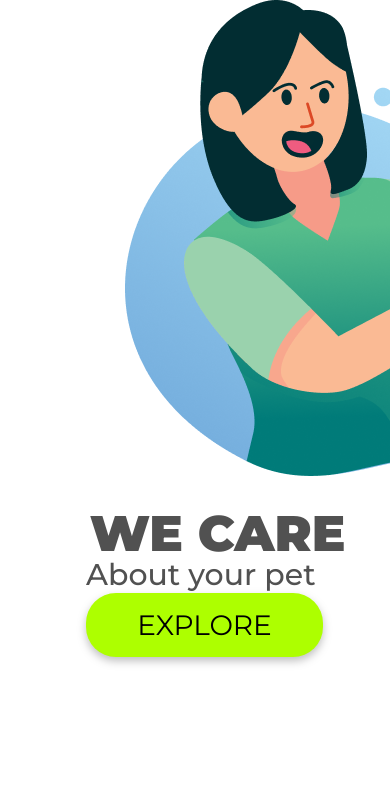
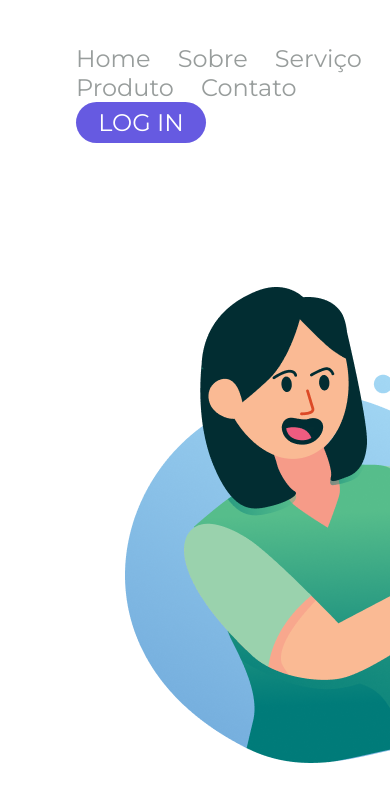
Before and after one commit to igoorfreire/primeiro-projeto-git, a plain HTML site: page index.html in a window 390 px wide. Shown: the top 788 px of the page. Drawn offline with Linux system fonts and the light colour scheme.

Commit message:
remocao-de-linhas-responsivas

```diff
--- a/styles.css
+++ b/styles.css
@@ -82,35 +82,3 @@ p {
     color: #000000;
 
 }
-
-@media screen and (max-width: 600px) {
-    header {
-        display: none;
-    }
-
-    div {
-        display: block;
-    }
-
-    p {
-        display: none;
-    }
-
-    h1 {
-        font-weight: 900;
-        font-size: 50px;
-        line-height: 60.95px;
-        width: 263px;
-        height: 52px;
-        text-align: center;
-
-    }
-
-    h2 {
-        font-size: 30px;
-        font-weight: 500;
-        line-height: 37px;
-        letter-spacing: 0em;
-
-    }
-}
```
